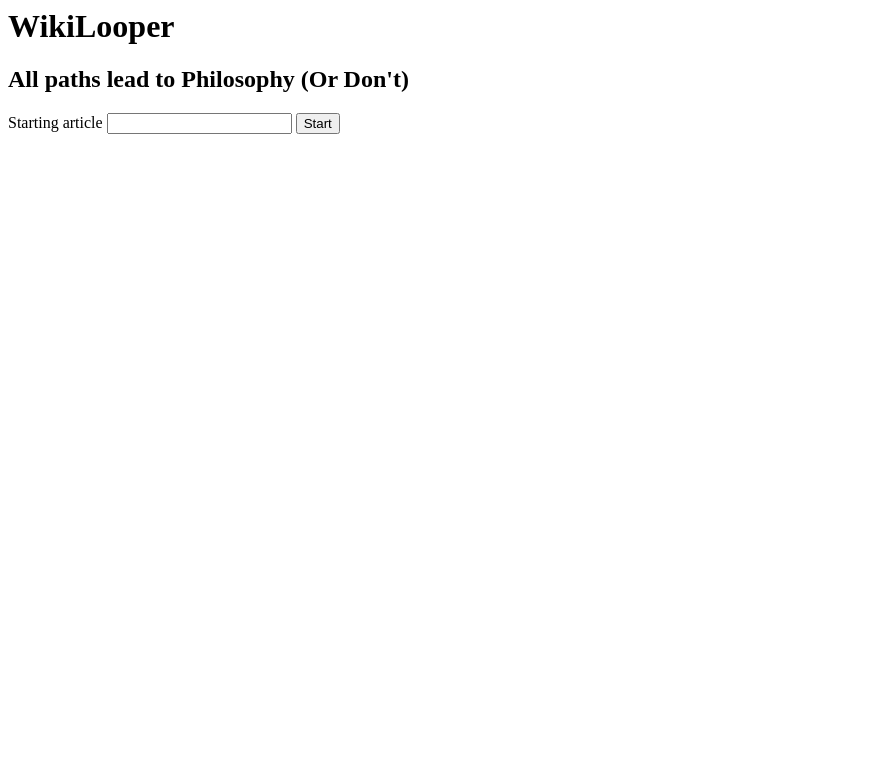
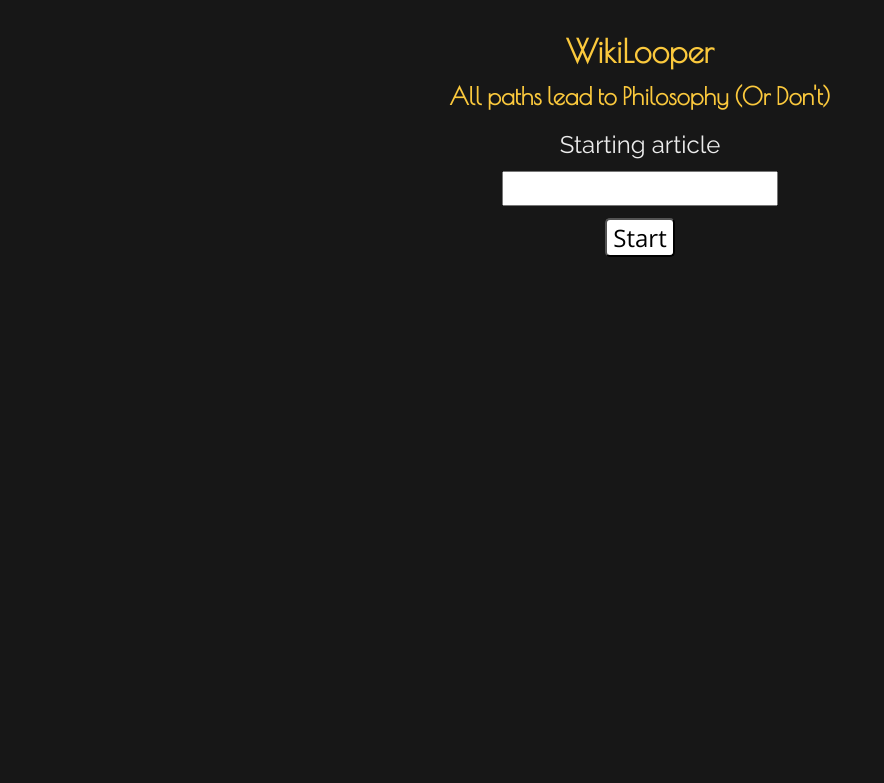
Before and after one commit to kartikanand/wikilooper, a Flask app: page / in a window 1280 px wide. Shown: the top 783 px of the page, without its empty margins (0-884 px from the left). Run offline with Flask 2, Linux system fonts and the light colour scheme.

Commit message:
Added styless

```diff
--- a/app/looper.py
+++ b/app/looper.py
@@ -2,10 +2,6 @@ import requests
 from bs4 import BeautifulSoup
 
 def getNextLink(link):
-
-    if link == "Philosophy":
-        return ""
-
     wiki_url = "http://en.wikipedia.org/wiki/"
 
     r = requests.get(wiki_url+link)
--- /dev/null
+++ b/app/static/styles.css
@@ -0,0 +1,76 @@
+@import url(http://fonts.googleapis.com/css?family=Poiret+One);
+@import url(http://fonts.googleapis.com/css?family=Raleway);
+@import url(http://fonts.googleapis.com/css?family=Open+Sans);
+
+body {
+    font-size: 100%;
+    background-color: #171717;
+}
+
+.heading {
+    color: #fbc93d;
+    font-weight: bold;
+    padding: 0;
+    font-family: 'Poiret One';
+    text-align: center;
+}
+
+h1 {
+    margin-top: 1em;
+    margin-bottom: 0em;
+}
+
+h2 {
+    margin-top: 0.5em;
+}
+
+#wiki-form-label {
+    color: #ECECEC;
+    font-family: 'Raleway', sans-serif;
+}
+
+#wiki-form-container {
+    max-width: 710px;
+    margin: 0 auto;
+    text-align: center;
+}
+
+#wiki-form-label {
+    font-size: 1.5em;
+}
+
+#wiki-form-button {
+    margin-top: 0.5em;
+    font-size: 1.5em;
+    background-color: white;
+    font-family: 'Open Sans', sans-serif;
+    border-radius: 5px;
+    padding-top: 0.25em 0.5em;
+}
+
+#wiki-form-search-box {
+    margin-top: 0.5em;
+    font-size: 1.5em;
+    font-family: 'Raleway', sans-serif;
+}
+
+#wiki-loop-container {
+    max-width: 710px;
+    margin: 0 auto;
+    text-align: center;
+}
+
+#wiki-loop-list {
+    list-style: none;
+    padding-left: 0;
+}
+
+.wiki-loop-list-item {
+    color: #fb4f4f;
+    font-size: 1.5em;
+    font-family: 'Raleway', sans-serif;
+}
+
+.active {
+    opacity: 0.5;
+}
--- a/app/templates/index.html
+++ b/app/templates/index.html
@@ -1,18 +1,21 @@
 <html>
     <head>
         <script type="text/javascript" src="{{ url_for('static', filename='looper.js') }}"></script>
+        <link rel="stylesheet" type="text/css" href="{{ url_for('static', filename='styles.css') }}" />
         <title>WikiLooper</title>
     </head>
 
     <body>
-        <h1>WikiLooper</h1>
-        <h2>All paths lead to Philosophy (Or Don't)</h2>
+        <h1 class="heading">WikiLooper</h1>
+        <h2 class="heading">All paths lead to Philosophy (Or Don't)</h2>
 
         <div id="wiki-form-container">
             <form action="javascript:void(0);" id="wiki-form" onsubmit="wikiLoop()">
-                <label form="wiki-form" id="seach-box-label" for="search-box">Starting article</label>
-                <input form="wiki-form" id="search-box" type="text"/>
-                <button form="wiki-form" type="submit">Start</button>
+                <label form="wiki-form" id="wiki-form-label" for="search-box">Starting article</label>
+                <br>
+                <input form="wiki-form" id="wiki-form-search-box" type="text"/>
+                <br>
+                <button class="button" form="wiki-form" id="wiki-form-button" type="submit">Start</button>
             </form>
         </div>
         <div id="wiki-loop-container">
--- a/app/views.py
+++ b/app/views.py
@@ -15,14 +15,17 @@ def loop_request():
     first = request.args.get('first', 0, type=int)
 
     if first == 0:
-        return ""
+        return "--Error Try Again--"
     elif first == 1:
         link_list = []
+
+    if link == "Philosophy":
+        return "--STOP--"
 
     next_link = getNextLink(link.strip())
 
     if link_list and next_link in link_list:
-        return ""
+        return "--Loop Found--"
     else:
         link_list.append(next_link)
         return next_link
```
Also changed, not shown: app/static/looper.js (+37 -19 lines).
